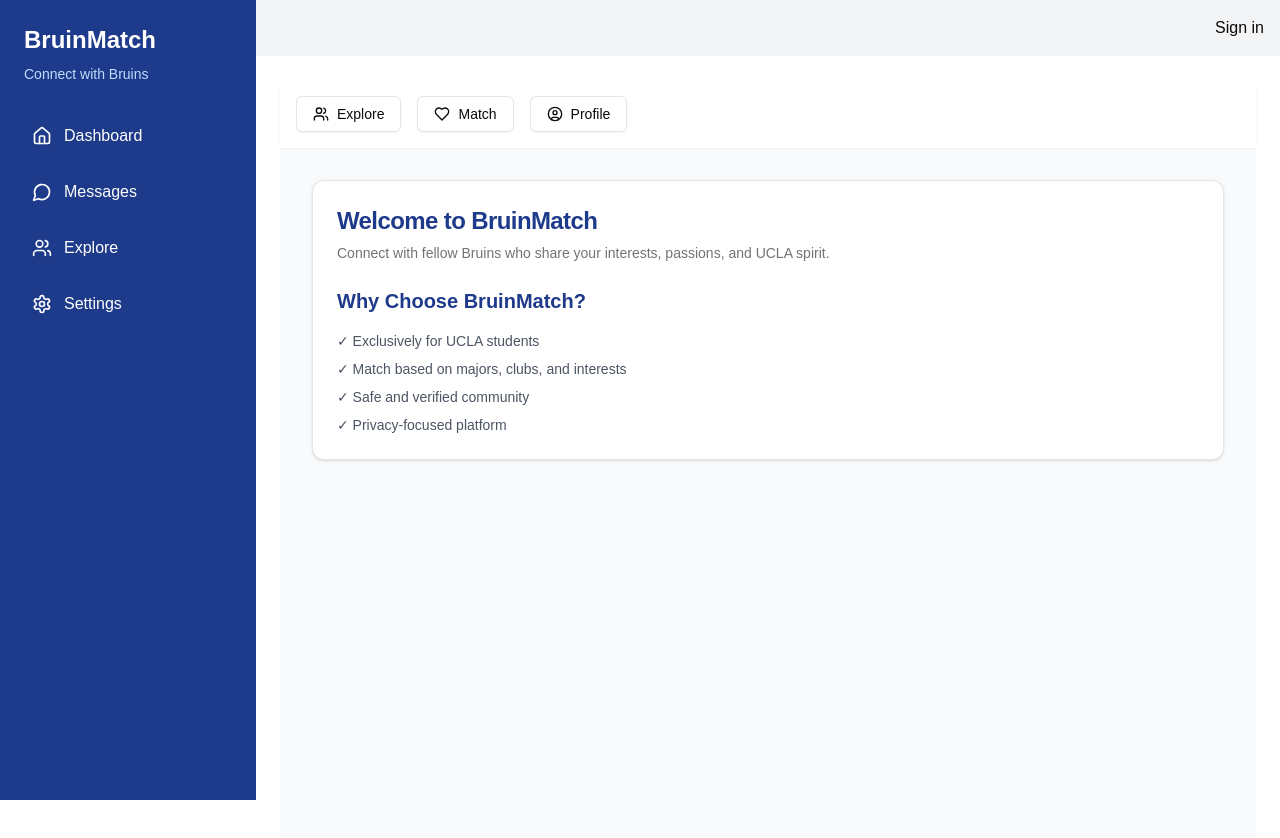
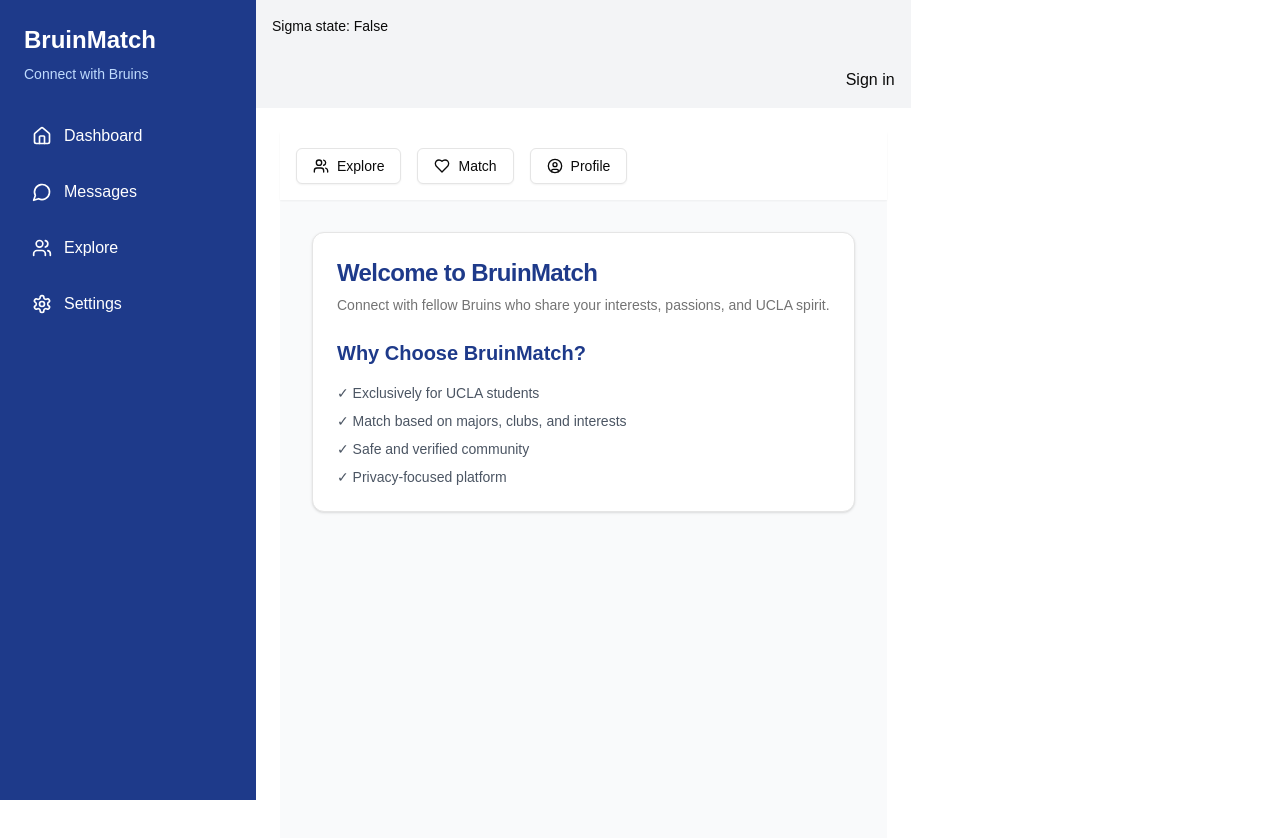
Before and after one commit to ryan8269/BruinSquad, a Next.js app in the folder frontend/: page / in a window 1280 px wide. Shown: the top 838 px of the page. Built offline with nearby package versions, Linux system fonts and the light colour scheme; no server answers.

Commit message:
Global setstate prototype
Co-author: Sanjay Krishna <sanjay.krishans@gmail.com>

```diff
--- /dev/null
+++ b/frontend/src/app/SigmaContent.tsx
@@ -0,0 +1,29 @@
+"use client";
+import React, { createContext, useContext, useState, ReactNode } from 'react';
+
+interface SigmaContextType {
+  sigma: boolean;
+  toggleSigma: () => void;
+}
+
+const SigmaContext = createContext<SigmaContextType | undefined>(undefined);
+
+export const SigmaProvider = ({ children }: { children: ReactNode }) => {
+  const [sigma, setSigma] = useState(false);
+
+  const toggleSigma = () => setSigma((prev) => !prev);
+
+  return (
+    <SigmaContext.Provider value={{ sigma, toggleSigma }}>
+      {children}
+    </SigmaContext.Provider>
+  );
+};
+
+export const useSigma = () => {
+  const context = useContext(SigmaContext);
+  if (!context) {
+    throw new Error('useSigma must be used within a SigmaProvider');
+  }
+  return context;
+};
--- a/frontend/src/app/layout.tsx
+++ b/frontend/src/app/layout.tsx
@@ -1,3 +1,5 @@
+"use client";
+import { SigmaProvider, useSigma } from './SigmaContent';
 import {
   ClerkProvider,
   SignInButton,
@@ -17,8 +19,22 @@ import Link from 'next/link';
 export default function RootLayout({ children }: { children: React.ReactNode }) {
   return (
     <ClerkProvider>
+      <SigmaProvider>
         <html lang="en">
           <body className="flex">
+            <MainLayout>{children}</MainLayout>
+          </body>
+        </html>
+      </SigmaProvider>
+    </ClerkProvider>
+  );
+}
+
+function MainLayout({ children }: { children: React.ReactNode }) {
+  const { sigma } = useSigma(); // Access sigma state
+
+  return (
+    <div className="flex">
       {/* Sidebar Navigation */}
       <div className="w-64 bg-blue-900 text-white p-6 space-y-8 h-screen">
         <div className="mb-8">
@@ -55,11 +71,26 @@ export default function RootLayout({ children }: { children: React.ReactNode })
             <SettingsIcon className="h-5 w-5" />
             <span>Settings</span>
           </Link>
+
+          {/* Conditionally Render Sigma Button */}
+          {sigma && (
+            <button
+              className="w-full text-left flex items-center space-x-3 p-2 rounded bg-green-600 hover:bg-green-700"
+              onClick={() => alert("Sigma button clicked!")}
+            >
+              <span>🌀 Sigma Action</span>
+            </button>
+          )}
         </nav>
       </div>
 
       {/* Main Content */}
       <div className="flex-1 flex flex-col">
+        {/* Sigma State Display */}
+        <div className="text-sm p-4 bg-gray-100">
+          Sigma state: {sigma ? 'True' : 'False'}
+        </div>
+
         {/* Authentication Controls */}
         <div className="p-4 bg-gray-100 flex justify-end items-center">
           <SignedOut>
@@ -73,8 +104,6 @@ export default function RootLayout({ children }: { children: React.ReactNode })
         {/* Page Content */}
         <main className="p-6 flex-grow">{children}</main>
       </div>
-        </body>
-      </html>
-    </ClerkProvider>
+    </div>
   );
 }
--- a/frontend/src/app/profile/page.tsx
+++ b/frontend/src/app/profile/page.tsx
@@ -1,5 +1,6 @@
 'use client';
 
+import { useSigma } from '../SigmaContent';
 import { useState, useEffect } from 'react';
 import { useUser } from '@clerk/clerk-react';
 
@@ -7,6 +8,7 @@ export default function ProfilePage() {
   const { user } = useUser(); // Call useUser at the top level
   const [mongoUser, setMongoUser] = useState<any>(null);
   const [loading, setLoading] = useState<boolean>(true);
+  const { sigma, toggleSigma } = useSigma();
 
   // Fetch MongoDB user data on component mount
   useEffect(() => {
@@ -55,7 +57,6 @@ export default function ProfilePage() {
   // Loop through the list of all sports and set their value based on formData
   allSports.forEach((sport) => {
     const key = `sports[${sport}]`;
-      // If the sport is checked, it will be 'on', otherwise it will be 'off' or undefined
     preferences.sports[sport] = formData.has(key) && formData.get(key) === 'on'; // True for 'on', false otherwise
   });
 
@@ -75,12 +76,20 @@ export default function ProfilePage() {
       throw new Error(`Failed to update preferences: ${errorMessage}`);
     }
 
+    // Set sigma to true if "gym" is true, otherwise set it to false
+    if (preferences.sports.gym) {
+      if (!sigma) toggleSigma(); // Only toggle if sigma is currently false
+    } else {
+      if (sigma) toggleSigma(); // Only toggle if sigma is currently true
+    }
+
     alert('Preferences updated successfully');
   } catch (error) {
     console.error('Error updating preferences:', error);
     alert('Error updating preferences');
   }
 }
+
 
   // Show loading spinner or the form
   if (loading) {
@@ -93,6 +102,7 @@ export default function ProfilePage() {
 
   return (
     <div className="max-w-4xl mx-auto p-6">
+
       <form onSubmit={handleSubmit}>
         {/* Profile Header */}
         <div className="flex items-center gap-6 mb-8">
--- a/frontend/src/app/user/chat/SportChatLayout.tsx
+++ b/frontend/src/app/user/chat/SportChatLayout.tsx
@@ -15,7 +15,6 @@ interface Sports {
     swimming: boolean;
     yoga: boolean;
     gym: boolean;
-    none: boolean;
 }
 
 interface MongoUser {
```
Lines whose indentation alone changed are shown as unchanged.
